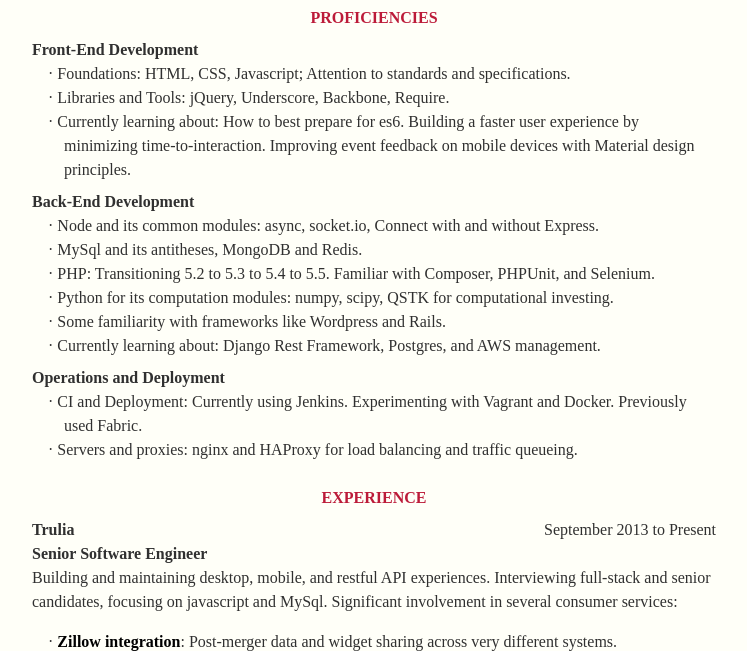
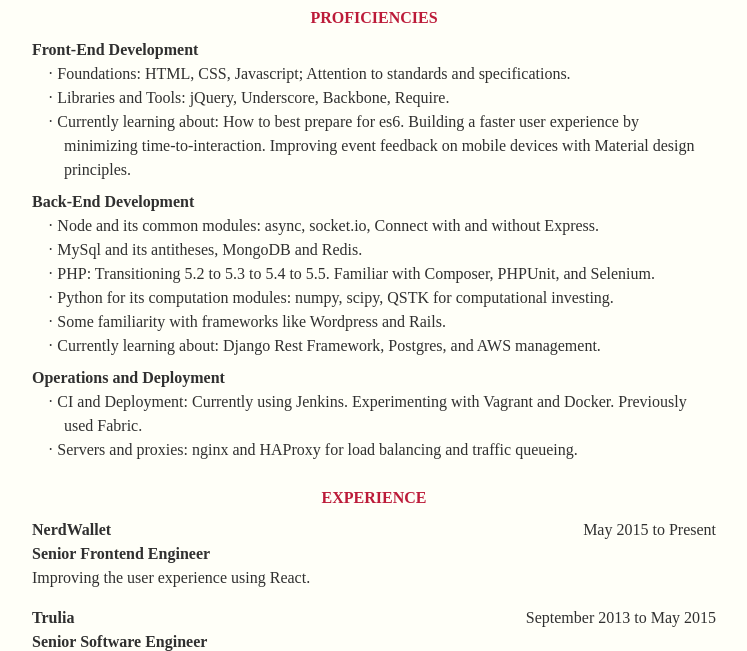
Before and after one commit to joeframbach/resume.framba.ch, a plain HTML site: page static/index.html in a window 1280 px wide. Shown: the part 154-805 px from the top of the page, without its empty margins (266-1013 px from the left). Drawn offline with Linux system fonts and the light colour scheme.

Commit message:
NerdWallet

```diff
--- a/static/index.html
+++ b/static/index.html
@@ -86,12 +86,22 @@
       </section>
       <section>
         <header>EXPERIENCE</header>
+
+
+        <section>
+          <header>NerdWallet</header>
+          <time>May 2015 to Present</time>
+          <section>
+            <header>Senior Frontend Engineer</header>
+            <p>Improving the user experience using React.</p>
+          </section>
+        </section>
         <section>
           <header>Trulia</header>
-          <time>September 2013 to Present</time>
+          <time>September 2013 to May 2015</time>
           <section>
             <header>Senior Software Engineer</header>
-            <p>Building and maintaining desktop, mobile, and restful API experiences. Interviewing full-stack and senior candidates, focusing on javascript and MySql. Significant involvement in several consumer services:</p>
+            <p>Full-stack developer on a small "New Ventures" team, exploring possibilities in mortgage search and streamlining the home buying process. Building and maintaining desktop, mobile, and restful API experiences. Interviewing full-stack and senior candidates, focusing on javascript and MySql. Significant involvement in several consumer services:</p>
             <ul>
               <li>
                 <b>Zillow integration</b>: Post-merger data and widget sharing across very different systems.
@@ -236,14 +246,12 @@
             <header>M.S., Computer Science (Incomplete)</header>
             <ul>
               <li>
-                Human-Computer Interfaces
-                <br>
-                - Designed and built Arduino theremin using light sensor.
-              </li>
+                Graduate coursework
+                <br>Operating Systems, Machine Learning, Compiler Design, Data Modeling and Visualization, Wide Area Networks, Human-Computer Interface Design and Evaluation, Algorithm Design.
               <li>
-                Data Visualization and Modeling
-                <br>
-                - Used Ruby on Rails and flot to show inter-hospital MRSA levels.
+                Projects
+                <br>Human-Computer Interfaces: Designed and built Arduino theremin using light sensor.
+                <br>Data Visualization and Modeling: Used Ruby on Rails and flot to show inter-hospital MRSA levels.
               </li>
             </ul>
           </section>
```
